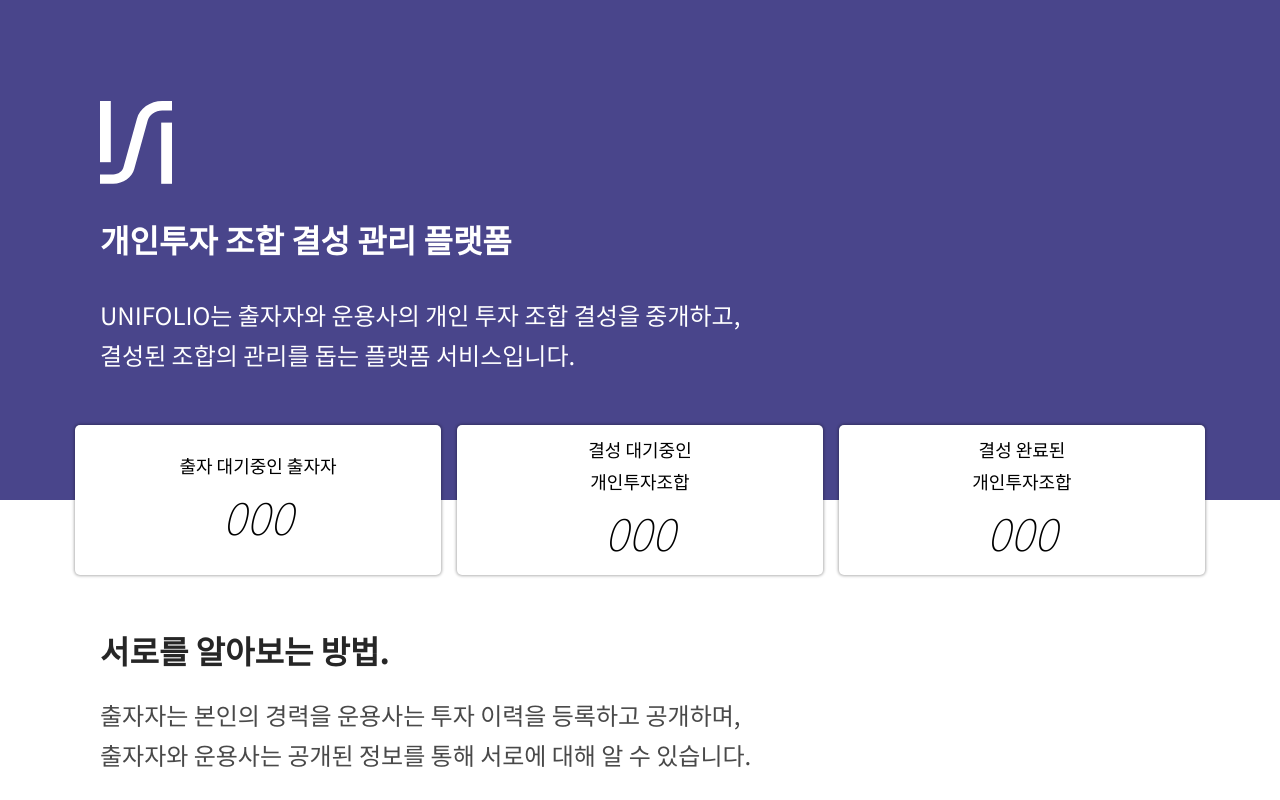
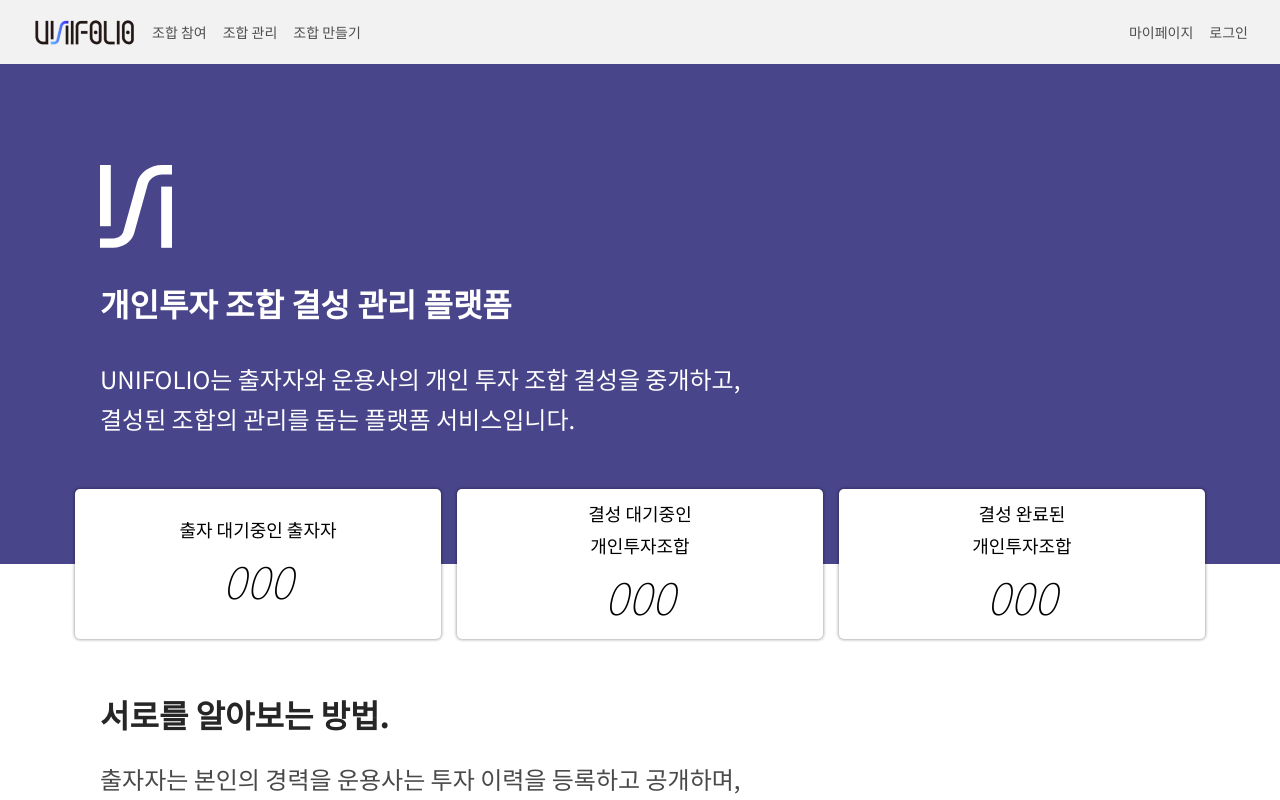
Before and after one commit to unifolio/unifolio-front, a React (Create React App) app: page / in a window 1280 px wide. Shown: the top 800 px of the page. Built offline with nearby package versions, Linux system fonts and the light colour scheme; what axios-extensions would draw is missing.

Commit message:
fix: Navbar 작동을 위한 path 추가

```diff
--- a/src/App.js
+++ b/src/App.js
@@ -17,7 +17,7 @@
 function App() {
 	return (
 		<>
-			<Route component={Navbar} path="/:page" />
+			<Route component={Navbar} path={["/", "/:page"]} />
 			<Route component={LandingPage} path="/" exact />
 			<Route component={FindingPage} path="/finding" />
 			<Route component={ProfilePage} path="/profile" />
```
